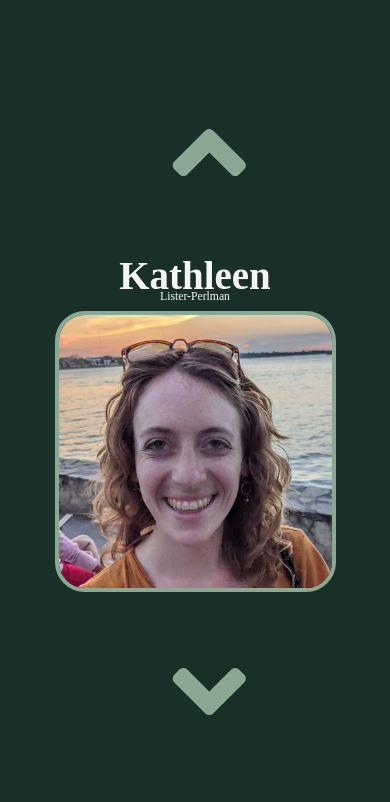
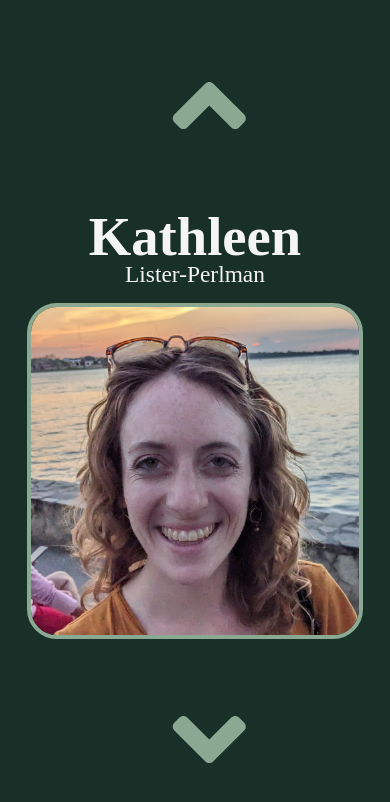
Before and after one commit to klister10/portfolio, a React (Create React App) app: page / in a window 390 px wide. Shown: the top 802 px of the page. Built offline with nearby package versions, Linux system fonts and the light colour scheme; a web font is replaced by a local one.

Commit message:
making mobile better

```diff
--- a/src/components/DemoCard.js
+++ b/src/components/DemoCard.js
@@ -1,3 +1,6 @@
+import { isMobile } from "../utils";
+
+
 export default function TitleCard({title, videoURL, imgURL, linkURL, description}) {
 
   function visitLink() {
@@ -11,19 +14,22 @@ export default function TitleCard({title, videoURL, imgURL, linkURL, description
     if (linkURL) {
       cardClass += " clickable";
     }
+    if (isMobile()) {
+      cardClass += " mobile";
+    }
     return cardClass;
   }
 
   return (
-    <div className={getCardClass()} onClick={visitLink}>
-      <div className="title">
+    <div className={getCardClass()} onClick={!videoURL && visitLink}>
+      <div className="title" onClick={videoURL && visitLink}>
         {title}
       </div>
       <div className="thumbnail">
         {videoURL && <video src={videoURL} controls className="videoPlayer"></video>}
         {imgURL && <img src={imgURL} alt="Demo Thumbnail" className="projectThumb"/>}
       </div>
-      <div className="description">
+      <div className="description" onClick={videoURL && visitLink}>
         {description}
       </div>
     </div>
--- a/src/components/DemoCard.scss
+++ b/src/components/DemoCard.scss
@@ -43,3 +43,26 @@
 .demoCard.clickable{
   cursor: pointer;
 }
+
+.demoCard.mobile {
+  .title{
+    font-size: 10vmin;
+  }
+  .thumbnail{
+    width: 84vmin;
+    height: 84vmin;
+    border-radius: 10vmin;
+    .videoPlayer{
+      border-radius: 8vmin;
+    }
+
+    .projectThumb{
+      border-radius: 8vmin;
+    }
+  }
+  .description {
+    width: 80vmin;
+    font-size: 5vmin;
+    height: 22vmin;
+  }
+}
--- a/src/components/TitleCard.js
+++ b/src/components/TitleCard.js
@@ -1,7 +1,11 @@
+import { isMobile } from "../utils";
+
 export default function TitleCard() {
 
+  const titleCardClass = isMobile() ? "titleCard mobile" : "titleCard";
+
   return (
-    <div className="titleCard">
+    <div className={titleCardClass}>
       <div className="name">
         <div className="first">Kathleen</div>
         <div className="last">Lister-Perlman</div>
--- a/src/components/TitleCard.scss
+++ b/src/components/TitleCard.scss
@@ -30,3 +30,17 @@
     border: 4px solid #8AA892;
   }
 }
+
+.titleCard.mobile {
+  .name{
+    font-size: 6vmin;
+    margin-bottom: 2vmin;
+    .first{
+      font-size: 14vmin;
+    }
+  }
+  .profilePhoto{
+    width: 84vmin;
+    height: 84vmin;
+  }
+}
```
